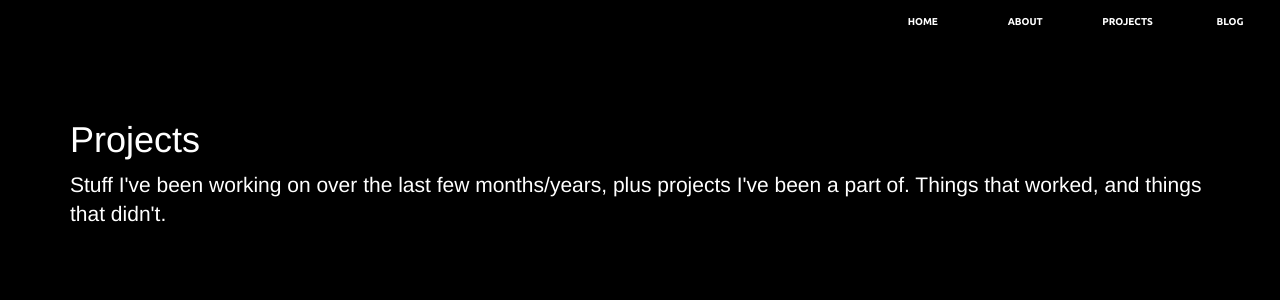
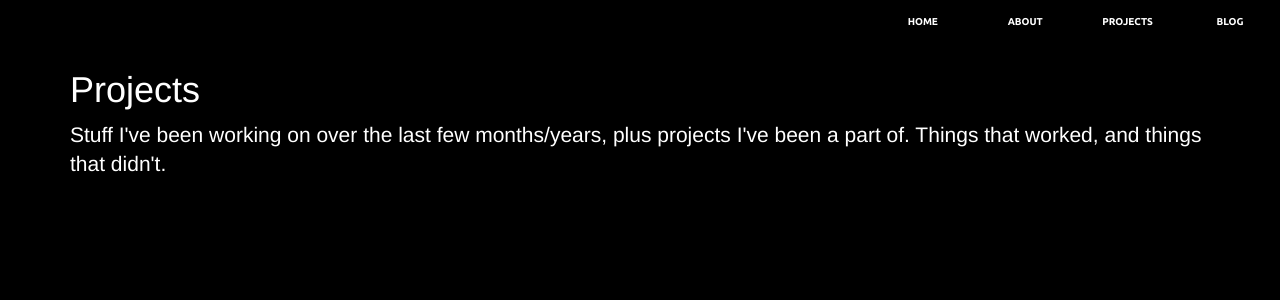
Before and after one commit to piscosour/piscosour.github.io, a Jekyll site: the page built from projects/index.html, in a window 1280 px wide. Shown: the top 300 px of the page. Built offline with Jekyll 4.4.1, drawn with Linux system fonts in a browser that asks for light colours; nearby versions of some CDN libraries; some of the changed text lies outside the part shown.

Commit message:
layout changes + menus for project pages/blog

```diff
--- a/_layouts/post.html
+++ b/_layouts/post.html
@@ -1,5 +1,7 @@
 {% include header.html %}
+{% include main-nav.html %}
 <div class="jumbotron blog-post-header">
+
 
 	<div class="back-button">
 		<a href="/blog"><span class="blog-back-button"><span class="glyphicon glyphicon-chevron-left" aria-hidden="true"></span></span></a>
--- a/css/marisca.css
+++ b/css/marisca.css
@@ -176,11 +176,11 @@
 	color: white;
 	text-align: right;
 	text-transform: uppercase;
-	margin-bottom: 50px;
 	font-size: 10px;
 	font-family: 'Ubuntu', sans-serif;
 	font-weight: bold;
 	height: 50px;
+	background-color: black;
 }
 
 .main-nav a {
--- a/projects/index.html
+++ b/projects/index.html
@@ -16,6 +16,7 @@
 
 {% for page in site.pages reversed %}
 	{% if page.flag == 'projects' %}
+		{% if page.featured == 'true' %}
 		<section>
 			<div class="project-slide">
 				<div class="project-slide-text">
@@ -26,6 +27,7 @@
 			</div>
 		</section>
 		{% endif %}
+	{% endif %}
 {% endfor %}
 
 </div>
```
Also changed, not shown: 13 other files. Lines whose indentation alone changed are shown as unchanged.
